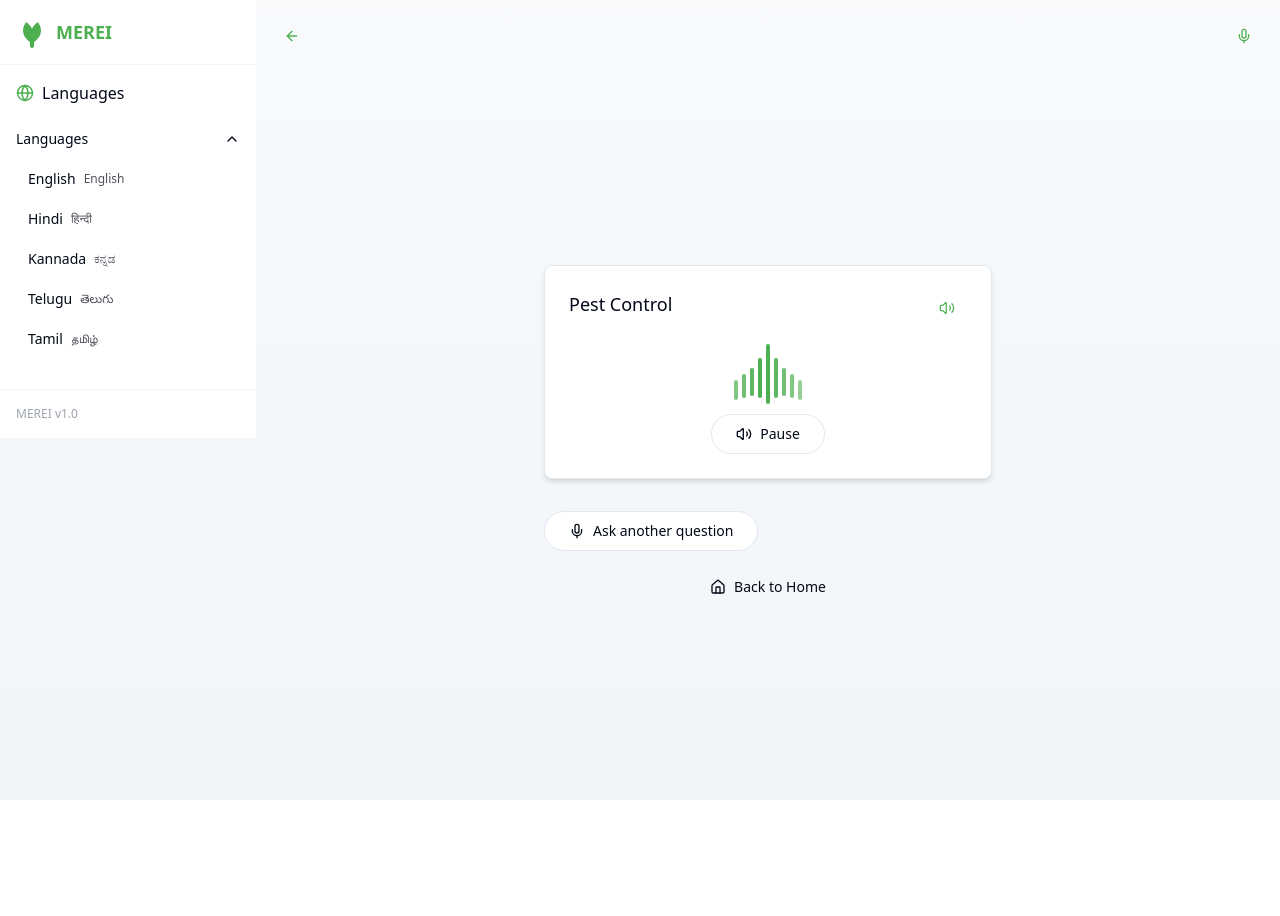
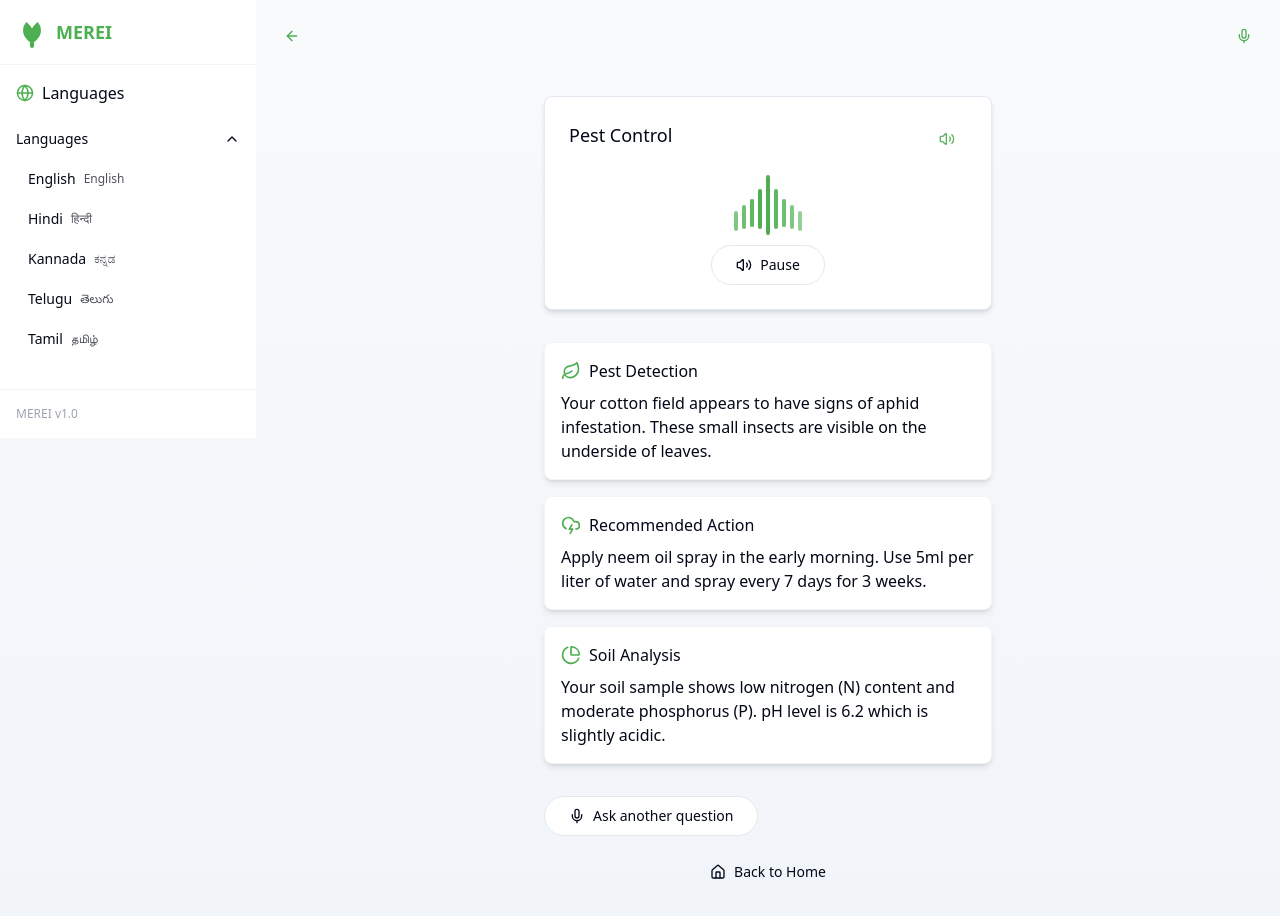
Before and after one commit to Niveditha1176/merei-ai-0v1, a React (Vite) app: page /response in a window 1280 px wide. Before the commit the page ends 800 px from the top, so only its background shows below. Built offline with nearby package versions, Linux system fonts and the light colour scheme.

Commit message:
Translate output card in response page
Translate the last card of the output page to the selected language.

```diff
--- a/src/pages/Response.tsx
+++ b/src/pages/Response.tsx
@@ -6,6 +6,8 @@ import { useTranslation } from 'react-i18next';
 import { useApp } from '@/contexts/AppContext';
 import { Button } from '@/components/ui/button';
 import { Card, CardContent } from '@/components/ui/card';
+import ResponseCard from '@/components/ResponseCard';
+import { PieChart, CloudLightning, Leaf } from 'lucide-react';
 
 const Response: React.FC = () => {
   const { t } = useTranslation();
@@ -162,6 +164,33 @@ const Response: React.FC = () => {
               </CardContent>
             </Card>
 
+            {/* Adding Response cards that are properly translated */}
+            <div className="mb-8">
+              <ResponseCard
+                title={t('common.pestDetection')}
+                icon={<Leaf className="h-5 w-5" />}
+                delayIndex={0}
+              >
+                <p>{t('common.pestDescription')}</p>
+              </ResponseCard>
+
+              <ResponseCard
+                title={t('common.recommendedAction')}
+                icon={<CloudLightning className="h-5 w-5" />}
+                delayIndex={1}
+              >
+                <p>{t('common.actionDescription')}</p>
+              </ResponseCard>
+
+              <ResponseCard
+                title={t('common.soilAnalysis')}
+                icon={<PieChart className="h-5 w-5" />}
+                delayIndex={2}
+              >
+                <p>{t('common.soilAnalysisDesc')}</p>
+              </ResponseCard>
+            </div>
+
             <div className="text-center space-y-4">
               <Button
                 onClick={handleListen}
```
